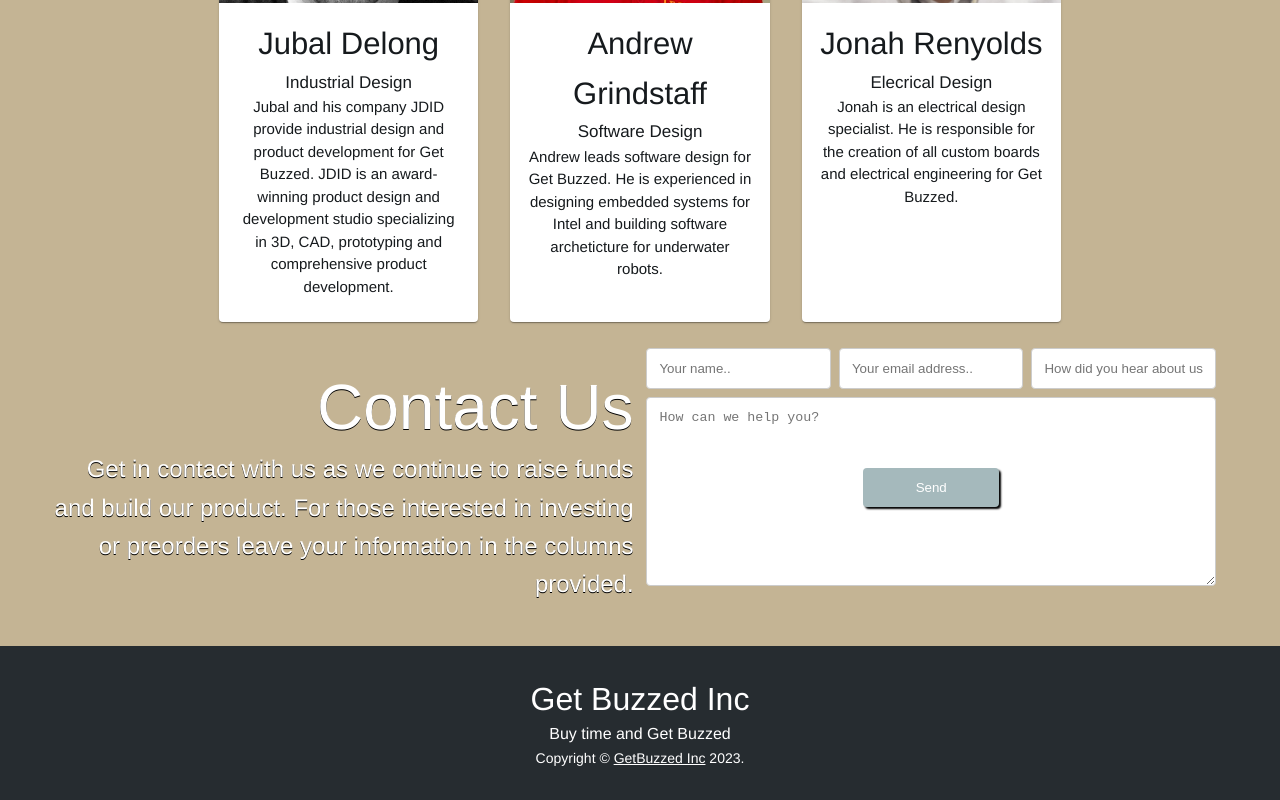
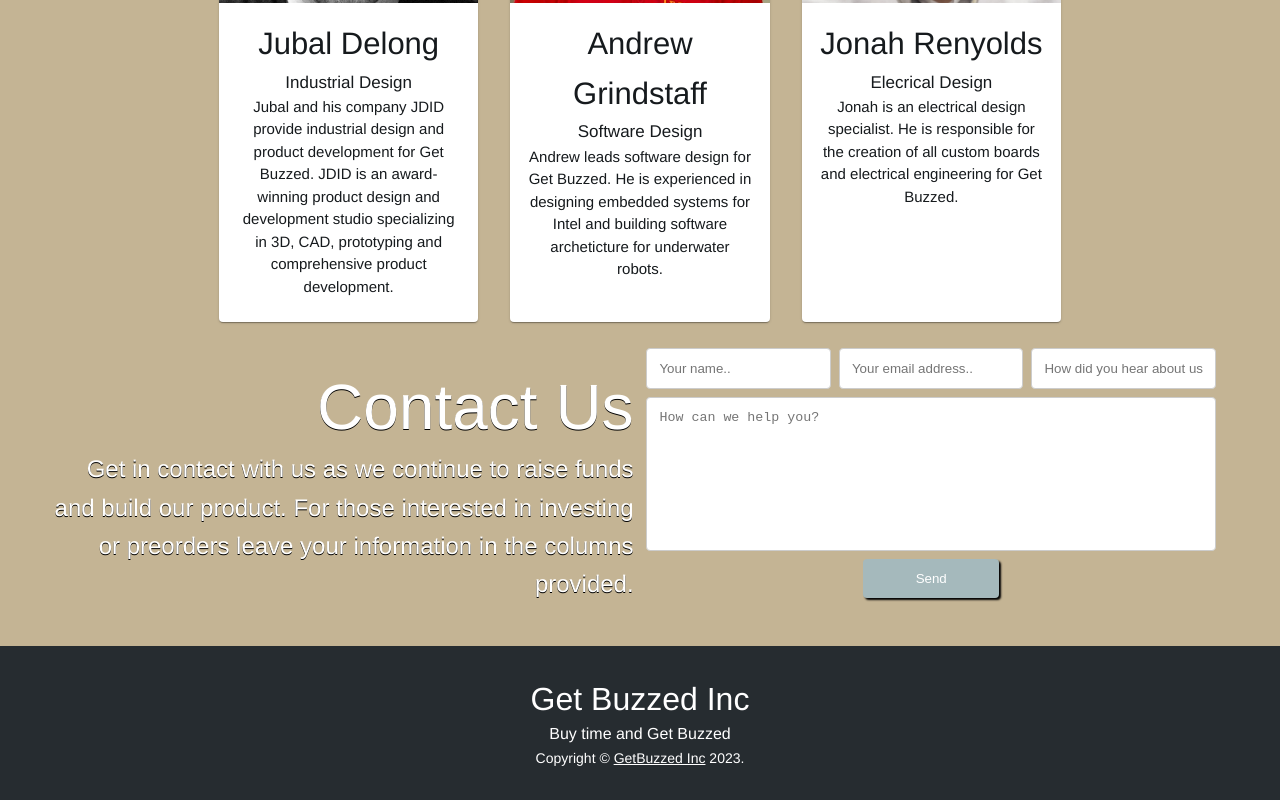
Before and after one commit to ajgrinds/GetBuzzedAlert, a React (Create React App) app in the folder getbuzzed/: page / in a window 1280 px wide. Shown: the part 4521-5321 px from the top of the page. Built offline with nearby package versions, Linux system fonts and the light colour scheme.

Commit message:
Fixed contact us form spacing

```diff
--- a/getbuzzed/src/HomePage.js
+++ b/getbuzzed/src/HomePage.js
@@ -385,7 +385,7 @@
                 <textarea
                   placeholder="How can we help you?"
                   name="message"
-                  style={{ height: "300%", margin:"0px 0px 0px 0px" }}
+                  style={{ height: "100%", margin:"0px 0px 16% 0px", resize:"none" }}
                   required
                 />
               </Grid>
```
